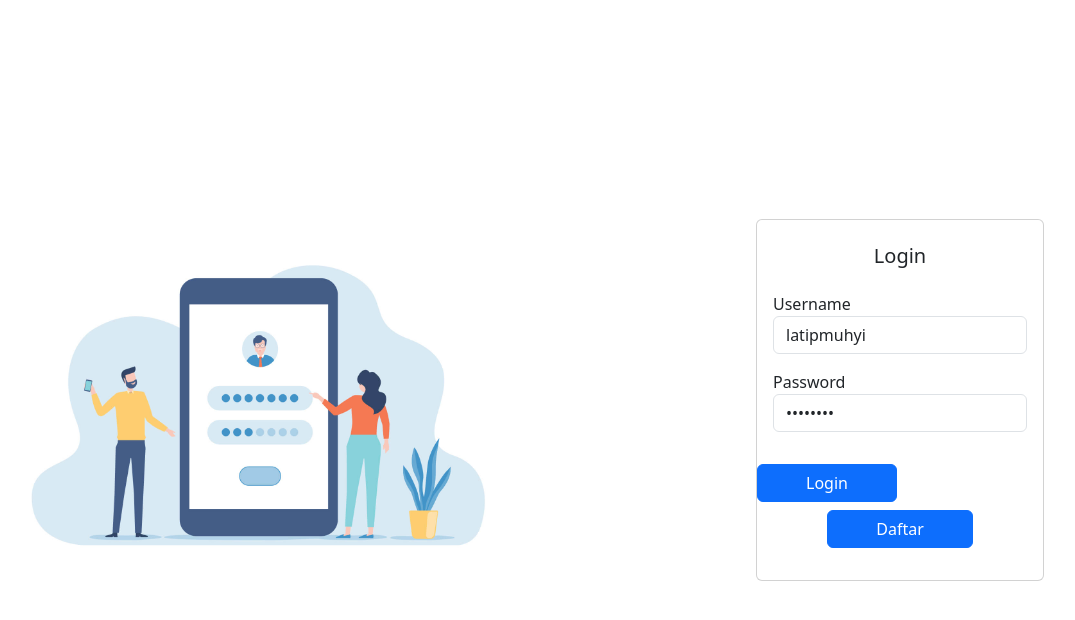
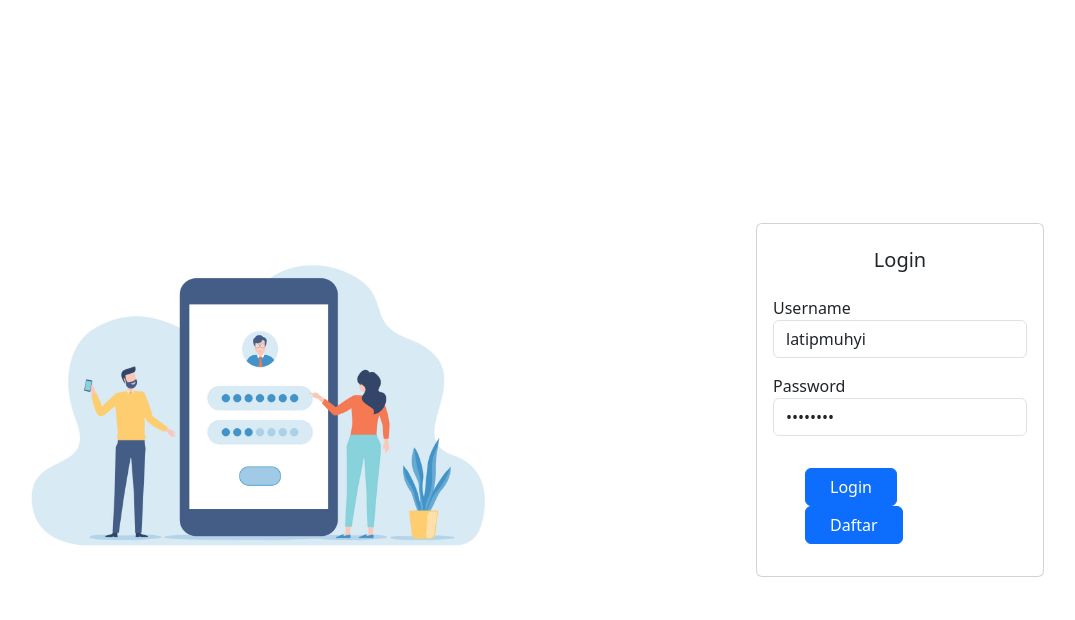
Before and after one commit to latipmuhyi/test, a Laravel app: page / in a window 1280 px wide. Shown: the top 620 px of the page, without its empty margins (60-1135 px from the left). Run offline with Laravel 10, Linux system fonts and the light colour scheme; some libraries are stand-ins or nearby versions.

Commit message:
style login

```diff
--- a/app/Http/Controllers/LoginController.php
+++ b/app/Http/Controllers/LoginController.php
@@ -32,6 +32,8 @@ class LoginController extends Controller
 
         $request->session()->invalidate();
 
-        return redirect('/login');
+        $request->session()->regenerateToken();
+
+        return redirect('/');
     }
 }
--- a/resources/views/Login/login.blade.php
+++ b/resources/views/Login/login.blade.php
@@ -45,14 +45,14 @@
                                     aria-label="Password" value="12345678" aria-describedby="basic-addon1">
                             </div>
                         </div>
-                        <button type="submit" class="btn btn-primary px-5 mb-2 mx-2 mx-auto">Login</button>
+                        <div class="mx-5 mb-4">
+                            <button type="submit" class="btn btn-primary px-4">Login</button>
+                            <button type="button" class="btn btn-primary px-4" data-bs-toggle="modal"
+                                data-bs-target="#exampleModal">
+                                Daftar
+                            </button>
+                        </div>
                     </form>
-                    <div class="mx-auto mb-4">
-                        <button type="button" class="btn btn-primary px-5" data-bs-toggle="modal"
-                            data-bs-target="#exampleModal">
-                            Daftar
-                        </button>
-                    </div>
                     <div class="mx-auto mb-2">
 
                         <!-- Modal -->
```
